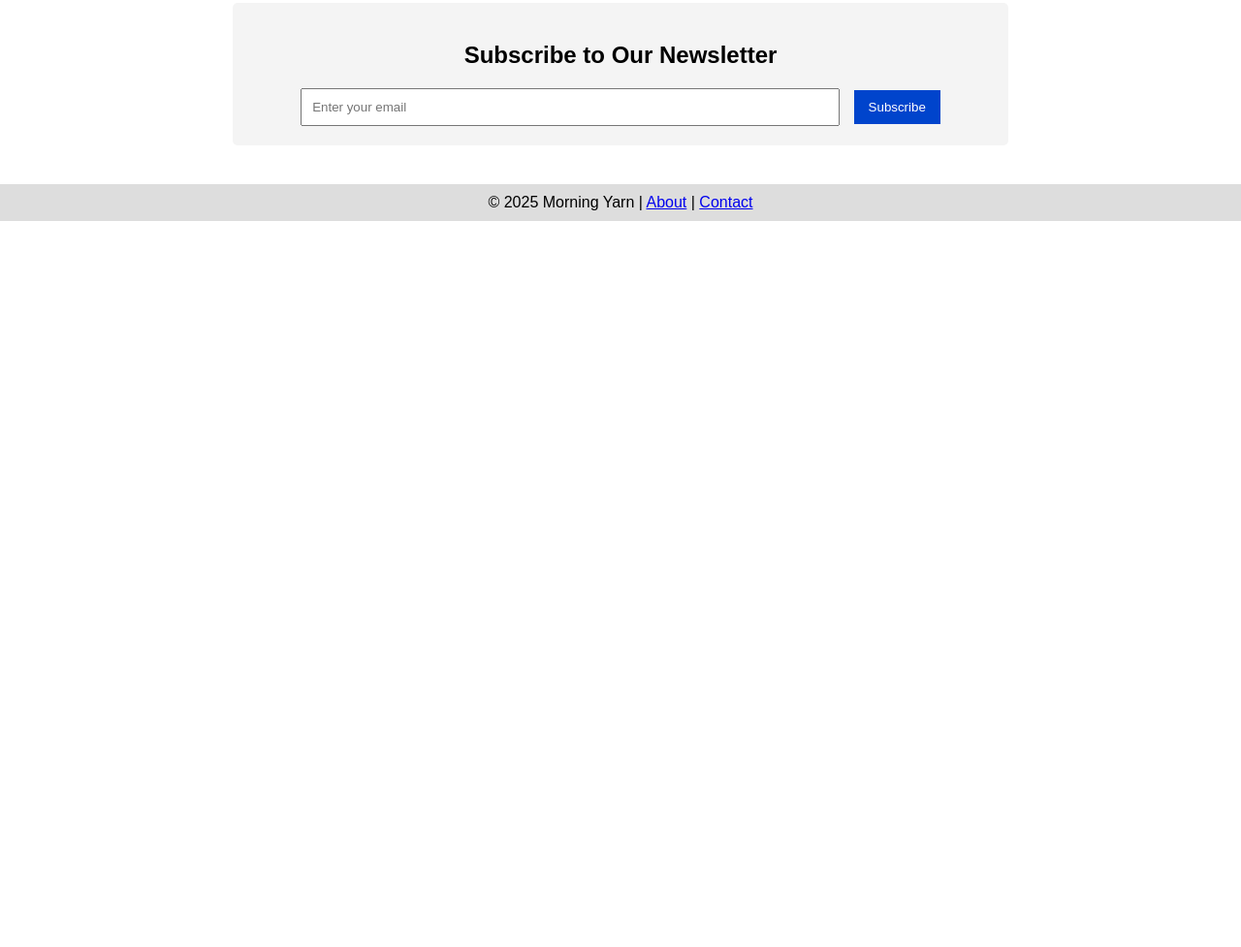
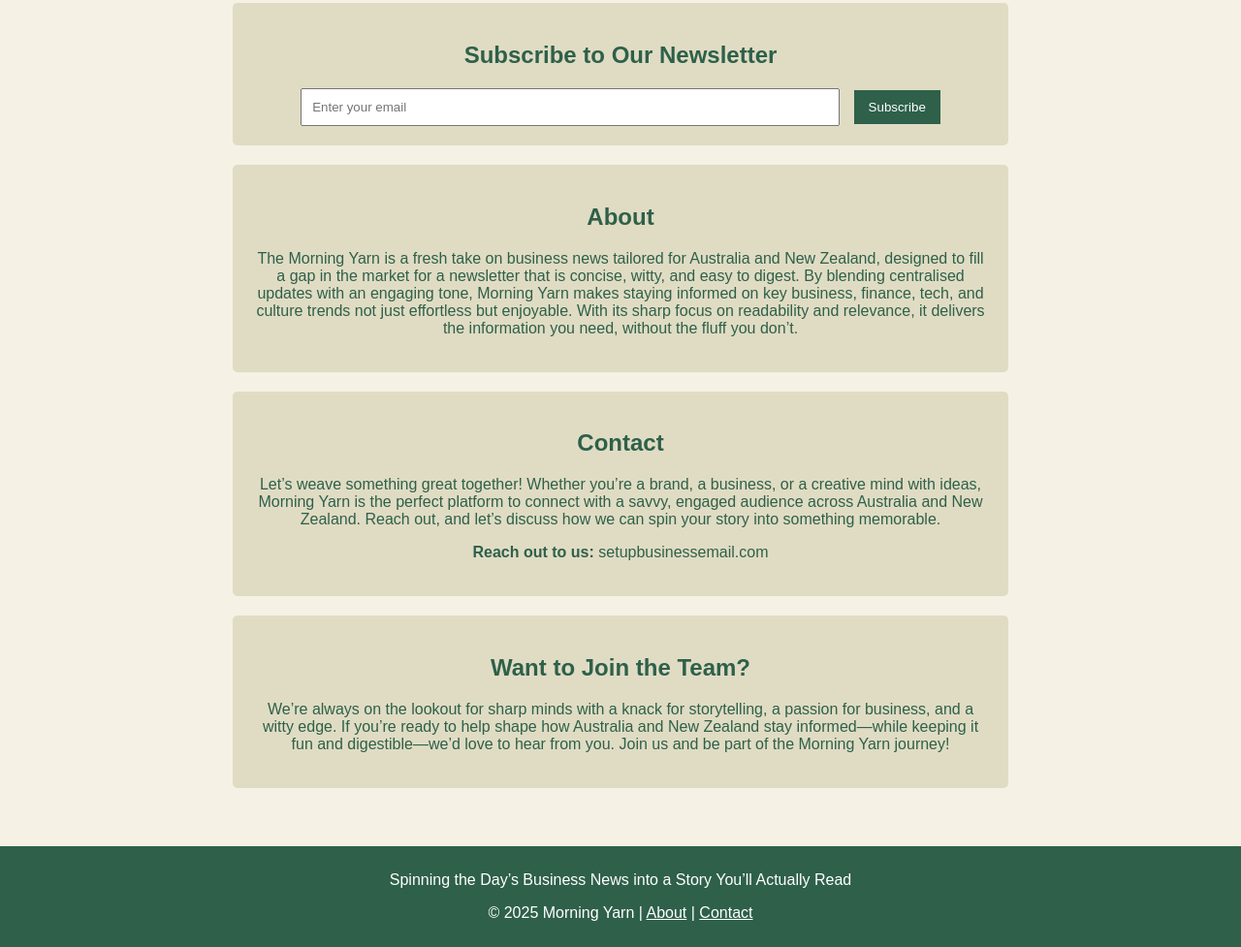
Before and after one commit to YarningMorn/MY.1, a plain HTML site: page index.html in a window 1280 px wide. Shown: the part 221-1198 px from the top of the page at 97% size. Before the commit the page ends 800 px from the top, so only its background shows below. Drawn offline with Linux system fonts and the light colour scheme.

Commit message:
Update index.html

```diff
--- a/index.html
+++ b/index.html
@@ -10,9 +10,11 @@
             margin: 0;
             padding: 0;
             text-align: center;
+            background-color: #f5f1e4;
+            color: #2e604a;
         }
         header {
-            background-color: #0044cc;
+            background-color: #2e604a;
             color: white;
             padding: 20px;
             font-size: 24px;
@@ -22,10 +24,16 @@
             margin: auto;
             padding: 20px;
         }
+        .section {
+            background-color: #e0dcc3;
+            padding: 20px;
+            margin: 20px 0;
+            border-radius: 5px;
+        }
         .signup {
             margin-top: 20px;
             padding: 20px;
-            background-color: #f4f4f4;
+            background-color: #e0dcc3;
             border-radius: 5px;
         }
         input[type="email"] {
@@ -35,7 +43,7 @@
         }
         button {
             padding: 10px 15px;
-            background-color: #0044cc;
+            background-color: #2e604a;
             color: white;
             border: none;
             cursor: pointer;
@@ -43,7 +51,11 @@
         footer {
             margin-top: 20px;
             padding: 10px;
-            background-color: #ddd;
+            background-color: #2e604a;
+            color: white;
+        }
+        a {
+            color: white;
         }
     </style>
 </head>
@@ -58,9 +70,26 @@
             <input type="email" placeholder="Enter your email" required>
             <button>Subscribe</button>
         </div>
+
+        <div class="section">
+            <h2>About</h2>
+            <p>The Morning Yarn is a fresh take on business news tailored for Australia and New Zealand, designed to fill a gap in the market for a newsletter that is concise, witty, and easy to digest. By blending centralised updates with an engaging tone, Morning Yarn makes staying informed on key business, finance, tech, and culture trends not just effortless but enjoyable. With its sharp focus on readability and relevance, it delivers the information you need, without the fluff you don’t.</p>
+        </div>
+
+        <div class="section">
+            <h2>Contact</h2>
+            <p>Let’s weave something great together! Whether you’re a brand, a business, or a creative mind with ideas, Morning Yarn is the perfect platform to connect with a savvy, engaged audience across Australia and New Zealand. Reach out, and let’s discuss how we can spin your story into something memorable.</p>
+            <p><strong>Reach out to us:</strong> setupbusinessemail.com</p>
+        </div>
+
+        <div class="section">
+            <h2>Want to Join the Team?</h2>
+            <p>We’re always on the lookout for sharp minds with a knack for storytelling, a passion for business, and a witty edge. If you’re ready to help shape how Australia and New Zealand stay informed—while keeping it fun and digestible—we’d love to hear from you. Join us and be part of the Morning Yarn journey!</p>
+        </div>
     </div>
     <footer>
-        &copy; 2025 Morning Yarn | <a href="#">About</a> | <a href="#">Contact</a>
+        <p>Spinning the Day’s Business News into a Story You’ll Actually Read</p>
+        <p>&copy; 2025 Morning Yarn | <a href="#">About</a> | <a href="#">Contact</a></p>
     </footer>
 </body>
 </html>
```
